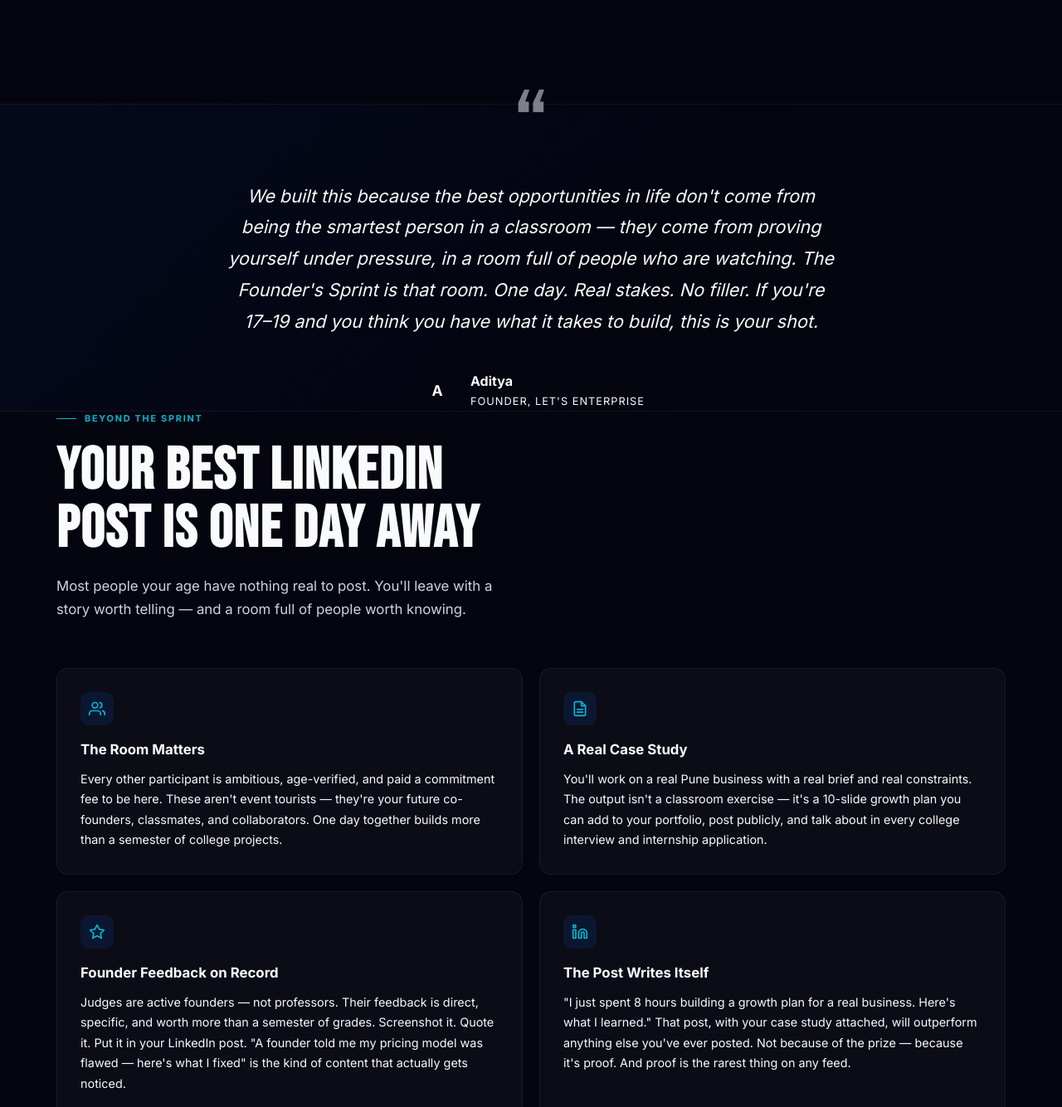
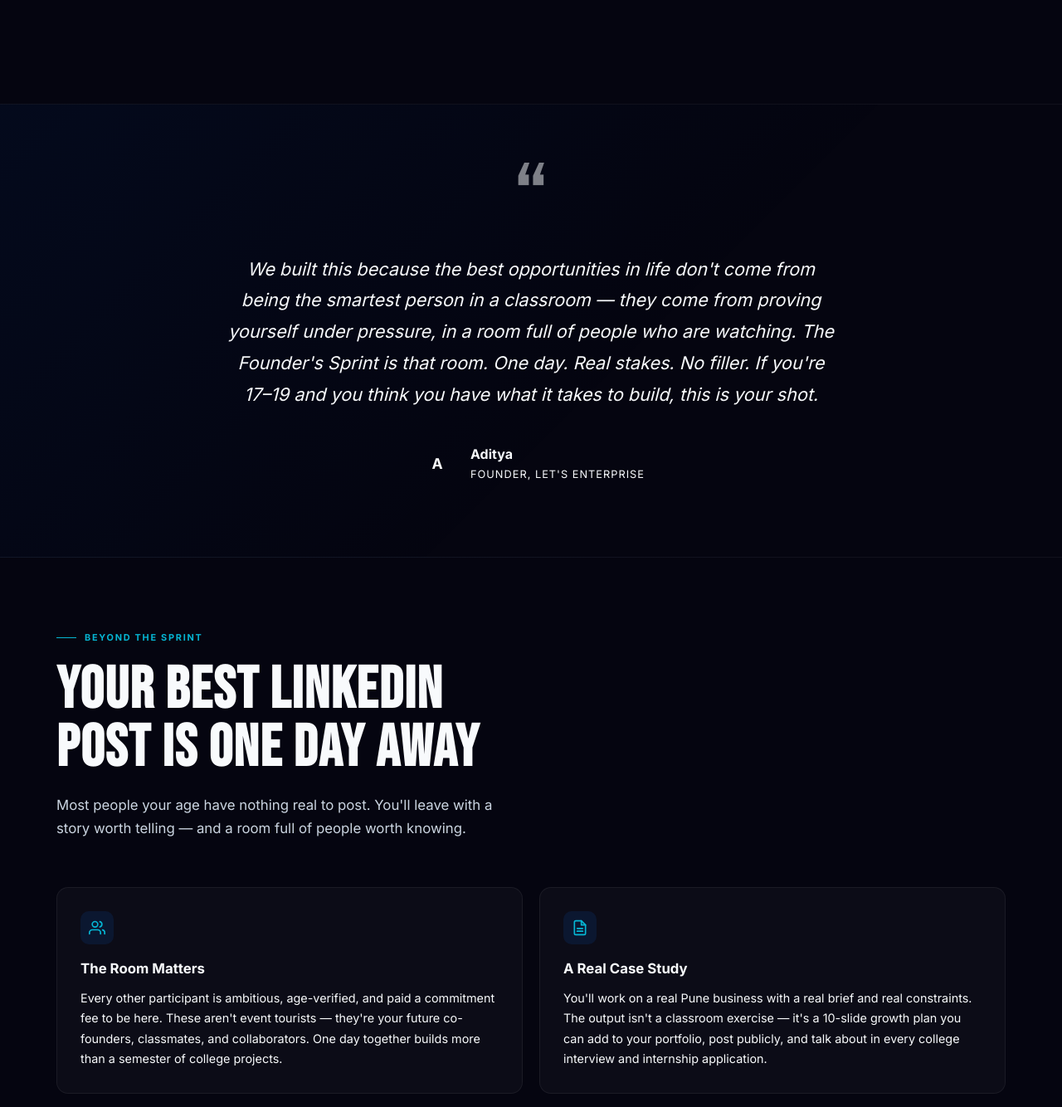
Before and after one commit to jaysahastrabudhe/EYT-FRED, a website: page index.html in a window 1280 px wide. Shown: the part 3967-5301 px from the top of the page at 83% size. Drawn offline with nearby package versions, Linux system fonts and the light colour scheme.

Commit message:
fix: correct section padding for founder and network sections

```diff
--- a/styles.css
+++ b/styles.css
@@ -1572,7 +1572,7 @@ main { position: relative; z-index: 1; }
    FOUNDER MESSAGE
 ══════════════════════════════════════════ */
 .founder-section {
-  padding: var(--section-pad) 0;
+  padding: 88px 0;
   background: linear-gradient(135deg, rgba(0,97,227,0.06) 0%, transparent 60%);
   border-top: 1px solid rgba(255,255,255,0.05);
   border-bottom: 1px solid rgba(255,255,255,0.05);
@@ -1648,7 +1648,7 @@ main { position: relative; z-index: 1; }
    NETWORKING + LINKEDIN SECTION
 ══════════════════════════════════════════ */
 .network-section {
-  padding: var(--section-pad) 0;
+  padding: 88px 0;
 }
 
 .network-grid {
```
